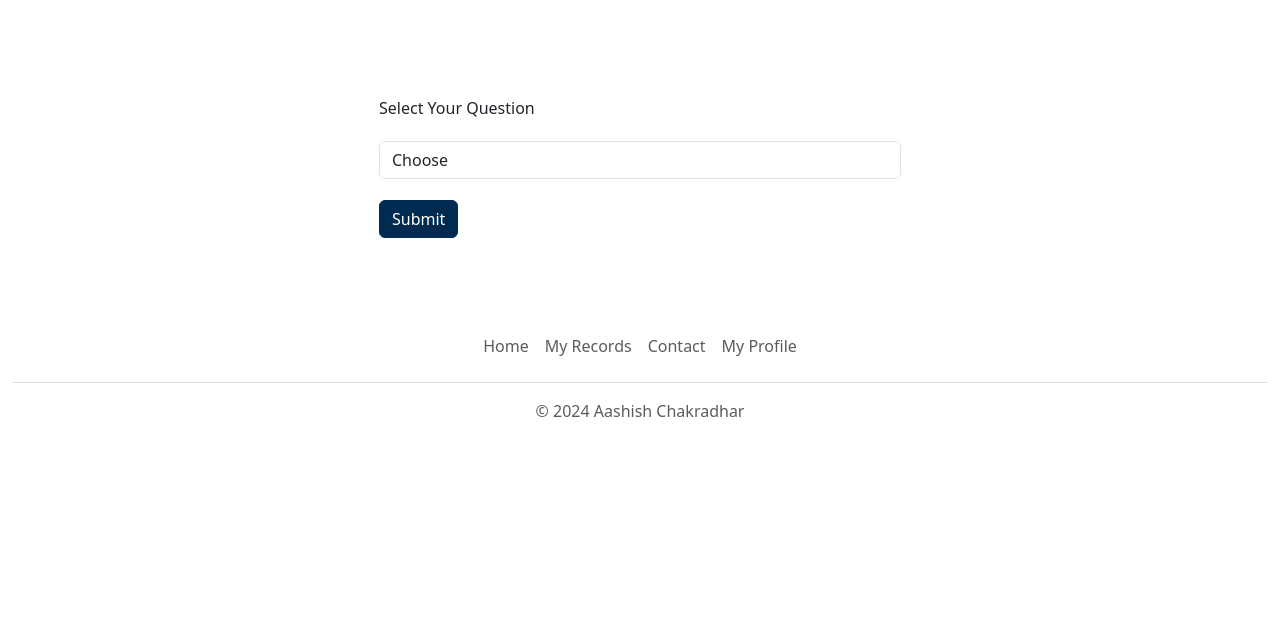
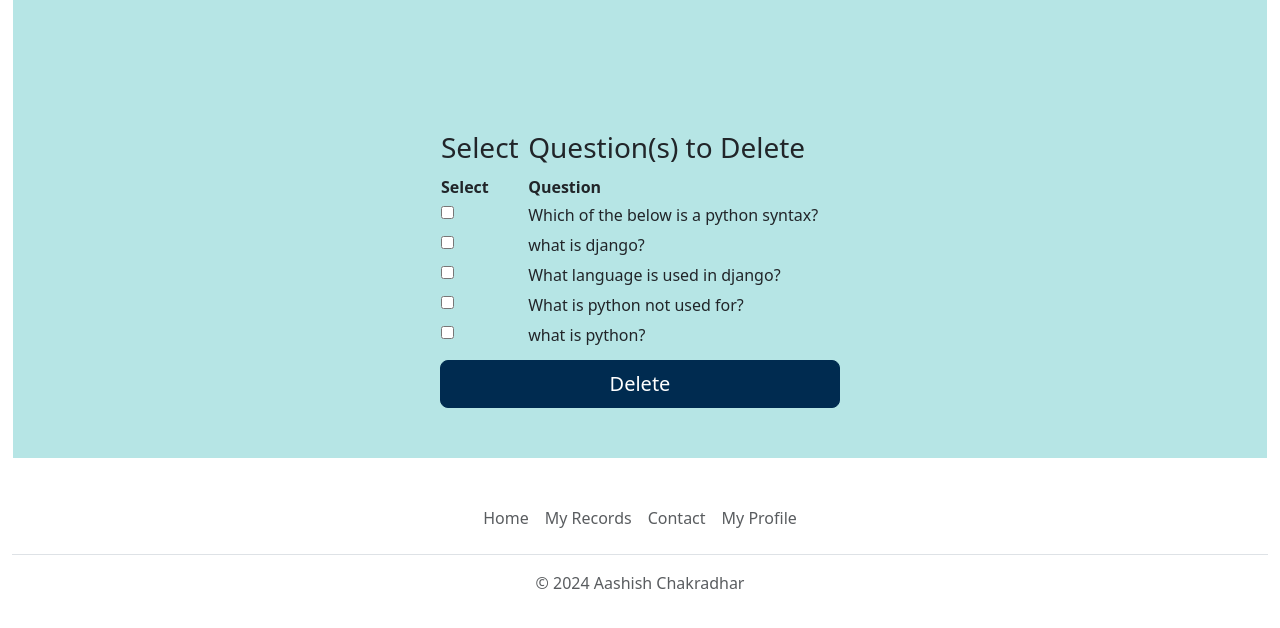
Before and after one commit to aashishChakradhar/quizApp, a Django app: page /delete-question in a window 1280 px wide. Shown: the part 66-694 px from the top of the page. Run offline with Django 5.2, Linux system fonts and the light colour scheme; a user stored in the database is signed in; data comes from the database, SQL or seed files in the repository; both versions use the stored data as it was after the commit; some libraries are stand-ins or nearby versions.

Commit message:
final for submission

```diff
--- a/quiz/views.py
+++ b/quiz/views.py
@@ -283,7 +283,7 @@ def add_category(request):
     if request.user.is_anonymous:
         return redirect("/login")
     else:
-        if request.user.is_superuser:
+        if (request.user.is_superuser or request.user.is_staff):
             if request.method == 'POST':
                 current_user = request.user
                 category_name = request.POST.get('new_category')
@@ -297,7 +297,7 @@ def add_question(request):
     if request.user.is_anonymous:
         return redirect("/login")
     else:
-        if request.user.is_superuser:
+        if (request.user.is_superuser or request.user.is_staff):
             try:
                 context = {'categories':Category.objects.all()}
                 if request.method == 'POST':
@@ -331,7 +331,7 @@ def delete_category(request):
     if request.user.is_anonymous:
         return redirect("/login")
     else:
-        if request.user.is_superuser:
+        if (request.user.is_superuser or request.user.is_staff):
             context = {'categories':Category.objects.all()}
             if request.GET.get('category'):
                 category_name = request.GET.get('category')
@@ -349,17 +349,20 @@ def delete_question(request):
     if request.user.is_anonymous:
         return redirect("/login")
     else:
-        if request.user.is_superuser:
-            context = {'questions':Question.objects.all()}
-            if request.GET.get('question'):
-                question_del = request.GET.get('question')
-                instance = Question.objects.filter(question=question_del)
-                if instance.exists():
-                    instance.delete()
+        if (request.user.is_superuser or request.user.is_staff):
+            if request.method == "POST":
+                try:
+                    question_del = request.POST.get('question')
+                    print(question_del)
+                    instance = Question.objects.filter(uid=question_del).delete()
                     messages.success(request, "Your Question Has Been Successfully Deleted!")
-                else:
+                except Question.DoesNotExist:
                     messages.error(request, "Question Doesnot Exist!")
-            return render(request,"question_delete.html",context)
+                return redirect("delete_question")
+
+            else:
+                context = {'questions':Question.objects.all()}
+                return render(request,"question_delete.html",context)
         else:
             messages.error(request, "Delete Fail: User is not a superuser")
             return render(request,"permission.html")
@@ -405,7 +408,7 @@ def view_record(request):
 def view_category(request):
     if request.user.is_anonymous:
         return redirect("/login")
-    else:
+    elif (request.user.is_superuser or request.user.is_staff):
         try:
             all_category = Category.objects.all()
             context = {'categories': all_category}
@@ -417,7 +420,7 @@ def view_question(request):
     if request.user.is_anonymous:
         return redirect("/login")
     else:
-        if request.user.is_superuser:
+        if (request.user.is_superuser or request.user.is_staff):
             try:
                 all_question = Question.objects.all()
                 context = {'questions': all_question}
--- a/templates/index.html
+++ b/templates/index.html
@@ -13,7 +13,7 @@
         <div class="carousel-item active" >
           <img src="/static/image/quiz_paper1.jpg" class="d-block w-100" alt="..." height=650px>
           <div class="carousel-caption d-none d-md-block" style="color: #002b50; margin-bottom:200px">
-            <h1 ><strong>Welcome To My </strong></h1>
+            <h1 ><strong>Welcome To My Quiz </strong></h1>
             <h2><strong>Level up your brainpower with bite-sized quizzes!</strong></h2>
           </div>
         </div>
--- a/templates/question_add.html
+++ b/templates/question_add.html
@@ -27,7 +27,6 @@
                     {% endfor %}
                 </select>
             </div>
-
 
             <div class="mb-3">
                 <label for="question" class="form-label">Question</label>
--- a/templates/question_delete.html
+++ b/templates/question_delete.html
@@ -1,28 +1,59 @@
 {% extends "base.html" %}
+{% load static %}
 {% block title %}delete_question{% endblock title %}
+{% block head %}
+  <link rel="stylesheet" type='text/css' href="{% static 'form.css' %}" />
+{% endblock head %}
 {% block body %}
 
-<div class="container mt-5 p-5">
-  <div class="col-md-6 mx-auto">
-    <form>
-        {% csrf_token %}
-        <div class="form-group">
-            <label>Select Your Question</label>
-            <select name="question" id="question" class="form-control" style="margin-top: 4%;">
-                <option value="choose">Choose</option>
-                {% for question in questions %}
-                <option value="{{question.question}}">
-                {{question.question}}
-                </option>
-                {% endfor %}
-            </select>
-        </div >
+<div>
+    <div class="texts-center">
+        <div class="col">
+            <main class="form-signin">
+                    <form action="/delete-question" method="POST">
+                        {% csrf_token %}
+                        {% if questions%}
+                            <table>
+                                <thead>
+                                  <tr>
+                                    <th  style="width: 23%;">
+                                      <h3>Select </h3>
+                                    </th>
+                                    <th  style="width: 77%;">
+                                      <h3> Question(s) to Delete</h3>
+                                    </th>
+                                  </tr>
+                                  <tr>
+                                    <th>Select</th>
+                                    <th>Question</th>
+                                  </tr>
+                                </thead>
+                                <tbody>
+                                    {% for question in questions %}
+                                        <tr>
+                                            <div class = "form-floating">
+                                                <td>
+                                                    <input type="checkbox" value={{question.uid}} name="question" id="question">
+                                                </td>
 
-        <div style="margin-top: 4%;">
-          <button class="btn btn-danger" style="background-color: #002b50; border-color: #002b50 ; color: #ffffff;">Submit</button>
+                                                <label for="question" style= "padding-top: 0%; padding-left:20px;">
+                                                    <td>{{question}}</td>
+                                                </label>
+                                            </div>
+                                        </tr>
+                                    {% endfor %}
+                                </tbody>
+                            </table>
+
+                        {% else%}
+                            <h1>No Question found</h1>
+                        {% endif%}
+
+                        <button class="w-100 btn btn-lg btn-primary" style="margin-bottom: 10px;margin-top: 10px; background-color: #002b50; border-color: #002b50 ; color: #ffffff;" type="submit">Delete</button>
+                    </form>
+
+            </main>
         </div>
-
-    </form>
-  </div>
+    </div>
 </div>
 {% endblock body %}
--- a/templates/record_view.html
+++ b/templates/record_view.html
@@ -42,8 +42,6 @@
             </div>
         </div>
     {% endif %}
-
-
 
     <div style="width:70%; text-align: left; margin-left:25%;">
         {%if records%}
```
Also changed, not shown: quiz/note.txt (deleted, +0 -48 lines), templates/category_view.html (+7 -1 lines), templates/question_view.html (+7 -3 lines), db.sqlite3, static/image/question_white.jpg (deleted), static/image/telephone.png (deleted), templates/question_get.html (indentation only), templates/user_action.html (line endings or trailing spaces).
